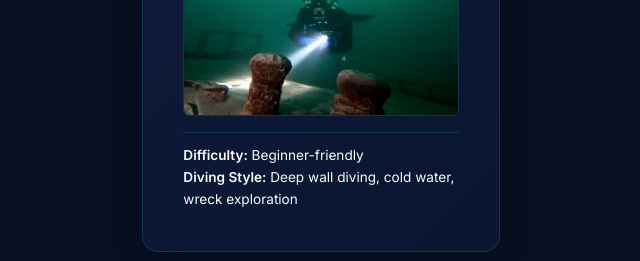
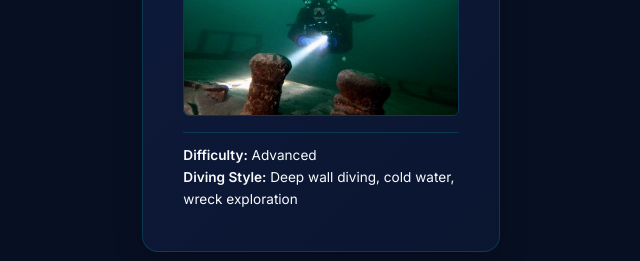
Before and after one commit to AVGP/divingforfun, an Eleventy site: page src/guided-dives.md in a window 1280 px wide. Shown: the part 4300-4561 px from the top of the page, 319-959 px from the left. Built offline with nearby package versions, Linux system fonts and the light colour scheme; Eleventy itself is replaced by a stand-in of ours; files that its build step writes are made by us from their sources.

Commit message:
Change Walensee guided dive difficulty back to Advanced

```diff
--- a/src/guided-dives.md
+++ b/src/guided-dives.md
@@ -67,7 +67,7 @@ description: "Experience guided lake and river diving in Switzerland. Dive Lake
         <p>Lake Walen features massive, sheer vertical rock walls plummeting straight down into the cold deep water. In its dark depths lie historically preserved shipwrecks (such as old cargo barges), offering incredible wreck diving for technical and advanced divers.</p>
         <img src="/assets/images/walensee-wreck.jpg" alt="A diver with a dive light examining a historic cargo wreck in Walensee" style="width: 100%; border-radius: 6px; margin: 1rem 0; border: 1px solid var(--border-light); aspect-ratio: 4/3; object-fit: cover;">
         <div style="font-size: 0.85rem; border-top: 1px solid var(--border-light); padding-top: 0.75rem;">
-          <strong>Difficulty:</strong> Beginner-friendly<br>
+          <strong>Difficulty:</strong> Advanced<br>
           <strong>Diving Style:</strong> Deep wall diving, cold water, wreck exploration
         </div>
       </div>
```
